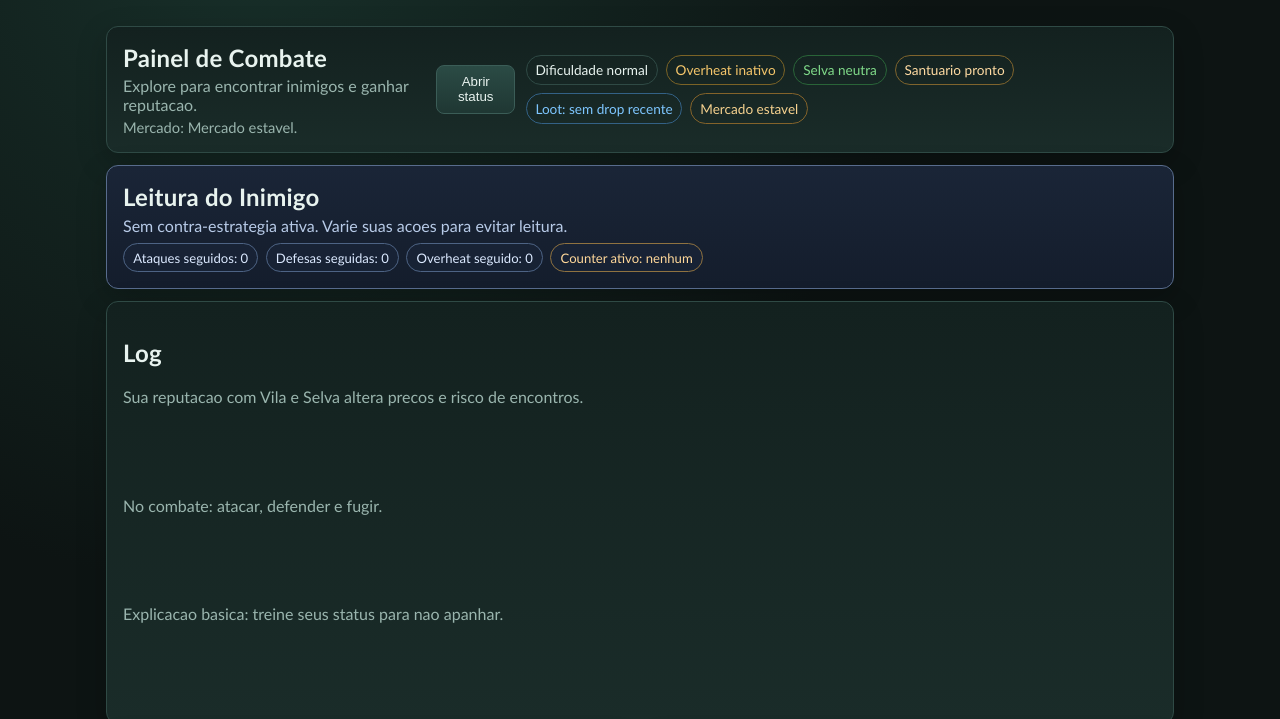
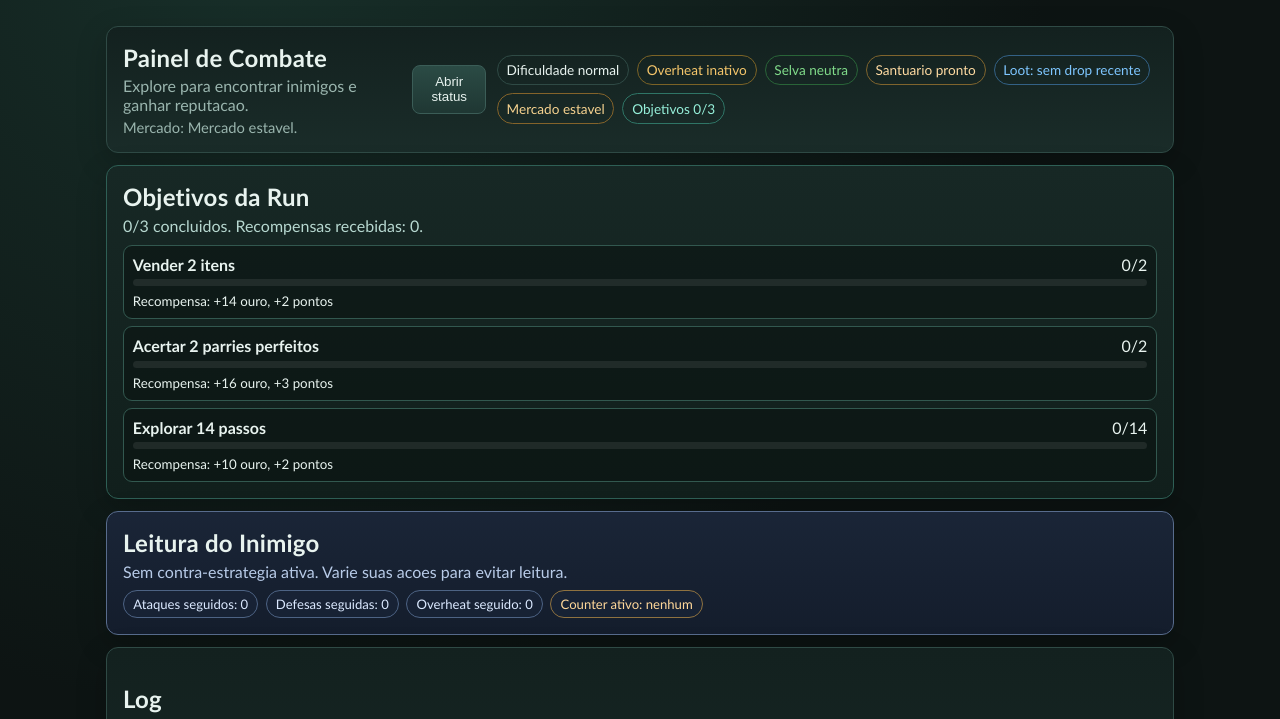
Before and after one commit to shida0836-cpu/AIcodingtest, a plain HTML site: page index.html in a window 1280 px wide. Both pictures are taken after a click on the button "Iniciar jogo". Shown: the part 81-800 px from the top of the page. Drawn offline with Linux system fonts and the light colour scheme.

Commit message:
chore_atualizacao_automatica

```diff
--- a/index.html
+++ b/index.html
@@ -31,6 +31,13 @@
           <button id="toggle-status-btn" type="button" aria-expanded="false">Abrir status</button>
           <div id="battle-tags" class="battle-tags"></div>
         </div>
+      </section>
+      <section id="objectives-panel" class="card objectives-panel">
+        <div class="objectives-head">
+          <h2>Objetivos da Run</h2>
+          <p id="objectives-hint">Complete objetivos para ganhar ouro e pontos de status.</p>
+        </div>
+        <div id="objectives-list" class="objectives-list"></div>
       </section>
       <section id="enemy-adaptation-panel" class="card adaptation-panel">
         <h2>Leitura do Inimigo</h2>
--- a/script.js
+++ b/script.js
@@ -96,6 +96,11 @@ const state = {
     },
     activeTag: null,
     tagTurnsLeft: 0
+  },
+  objectives: {
+    run: [],
+    completed: 0,
+    rewardsClaimed: 0
   },
   hdef: false,
   inventories: new Map(),
@@ -231,6 +236,9 @@ function renderCombatHud() {
     ? `Loot: ${state.loot.lastDrops[0].rarity}`
     : "Loot: sem drop recente";
   const marketState = getMarketPulseLabel();
+  const objectiveState = state.objectives.run.length > 0
+    ? `Objetivos ${state.objectives.completed}/${state.objectives.run.length}`
+    : "Objetivos inativos";
 
   tags.innerHTML = `
     <span class="tag">${pulse}</span>
@@ -239,6 +247,7 @@ function renderCombatHud() {
     <span class="tag shrine">${shrineState}</span>
     <span class="tag loot">${lootState}</span>
     <span class="tag market">${marketState}</span>
+    <span class="tag objective">${objectiveState}</span>
   `;
 
   hint.textContent = state.battle
@@ -270,6 +279,79 @@ function renderEnemyAdaptation() {
     <span class="adapt-tag">Overheat seguido: ${ovh}</span>
     <span class="adapt-tag counter">${active ? `Counter ativo: ${active.label}` : "Counter ativo: nenhum"}</span>
   `;
+}
+
+function createRunObjectives() {
+  const pool = [
+    { id: "wins", label: "Vencer 3 batalhas", target: 3, progress: 0, reward: { gold: 18, statsPoint: 3 } },
+    { id: "walk", label: "Explorar 14 passos", target: 14, progress: 0, reward: { gold: 10, statsPoint: 2 } },
+    { id: "trade", label: "Comprar 2 itens na loja", target: 2, progress: 0, reward: { gold: 12, statsPoint: 2 } },
+    { id: "merchant", label: "Vender 2 itens", target: 2, progress: 0, reward: { gold: 14, statsPoint: 2 } },
+    { id: "parry", label: "Acertar 2 parries perfeitos", target: 2, progress: 0, reward: { gold: 16, statsPoint: 3 } }
+  ];
+  const picked = [];
+  const used = new Set();
+  const amount = rand(2, 3);
+  while (picked.length < amount && used.size < pool.length) {
+    const idx = rand(0, pool.length - 1);
+    if (used.has(idx)) continue;
+    used.add(idx);
+    picked.push({ ...pool[idx], done: false });
+  }
+  state.objectives.run = picked;
+  state.objectives.completed = 0;
+  state.objectives.rewardsClaimed = 0;
+}
+
+function bumpObjective(id, amount = 1) {
+  if (!state.objectives.run || state.objectives.run.length === 0) return;
+  state.objectives.run.forEach((objective) => {
+    if (objective.id !== id || objective.done) return;
+    objective.progress = Math.min(objective.target, objective.progress + amount);
+    if (objective.progress >= objective.target) {
+      objective.done = true;
+      state.objectives.completed += 1;
+      state.gold += objective.reward.gold;
+      state.statsPoint += objective.reward.statsPoint;
+      state.objectives.rewardsClaimed += 1;
+      log(
+        `Objetivo concluido: ${objective.label}. Recompensa: +${objective.reward.gold} ouro e +${objective.reward.statsPoint} pontos.`,
+        "good"
+      );
+    }
+  });
+}
+
+function renderObjectives() {
+  const list = $("objectives-list");
+  const hint = $("objectives-hint");
+  if (!list || !hint) return;
+  const run = state.objectives.run || [];
+  if (run.length === 0) {
+    list.innerHTML = "<p>Nenhum objetivo gerado para esta run.</p>";
+    hint.textContent = "Inicie a run para receber objetivos aleatorios.";
+    return;
+  }
+
+  const doneCount = run.filter((entry) => entry.done).length;
+  hint.textContent = `${doneCount}/${run.length} concluidos. Recompensas recebidas: ${state.objectives.rewardsClaimed}.`;
+  list.innerHTML = "";
+  run.forEach((objective) => {
+    const pct = Math.floor((objective.progress / objective.target) * 100);
+    const row = document.createElement("div");
+    row.className = `objective-row ${objective.done ? "done" : ""}`;
+    row.innerHTML = `
+      <div class="objective-top">
+        <strong>${objective.label}</strong>
+        <span>${objective.progress}/${objective.target}</span>
+      </div>
+      <div class="objective-track">
+        <div class="objective-fill" style="width:${pct}%"></div>
+      </div>
+      <small>Recompensa: +${objective.reward.gold} ouro, +${objective.reward.statsPoint} pontos</small>
+    `;
+    list.appendChild(row);
+  });
 }
 
 function shiftReputation(faction, delta, reason) {
@@ -512,6 +594,7 @@ function move() {
   if (state.progressoLocal < passosN) {
     state.progressoLocal += 1;
     state.passos += 1;
+    bumpObjective("walk");
     coolDownMarket();
     tickShrineCooldown();
     maybeRandomFlavor();
@@ -747,6 +830,7 @@ function enemyTurn() {
       const perfectParryChance = Math.max(0.2, Math.min(0.55, 0.35 + speedDiff / 100));
       if (Math.random() < perfectParryChance) {
         const parry = ParryOverheat.addPerfectParryHeat(state.parry);
+        bumpObjective("parry");
         p.fullDef = true;
         log("Parry perfeito! Nenhum dano recebido e calor acumulado.", "good");
         if (parry.overheated) {
@@ -790,6 +874,7 @@ function checkBattleEnd() {
     if (adapt && adapt.message) log(adapt.message, "warn");
     p.gainXp(state.xpReward, state, log);
     state.gold += state.goldReward;
+    bumpObjective("wins");
     maybeDropAffixLoot();
     shiftReputation("vila", 4, "Monstro derrotado.");
     shiftReputation("selva", -3, "Criaturas da selva reagiram.");
@@ -968,6 +1053,7 @@ function buyItem(idx) {
 
   state.gold -= preco;
   getInventory(state.player.name).push(createAffixWeapon(item, { forcedRarity: "Comum" }));
+  bumpObjective("trade");
   updateDemand(item.name, 0.16);
   log(`Comprou ${item.name} por ${preco} ouro.`, "good");
   shiftReputation("vila", 2, "Compra concluida.");
@@ -987,6 +1073,7 @@ function sellItem(index) {
   const sellPrice = Math.max(1, Math.floor((item.dano * mult * surge) / 1.45));
   inv.splice(index, 1);
   state.gold += sellPrice;
+  bumpObjective("merchant");
   updateDemand(item.name.split(" - ")[0], -0.12);
   log(`Vendeu ${item.name} por ${sellPrice} ouro.`, "warn");
   shiftReputation("vila", 1, "Venda para a vila.");
@@ -1116,6 +1203,7 @@ function renderAll() {
   renderShop();
   renderShrine();
   renderLootFeed();
+  renderObjectives();
   updateCombatButtons();
 }
 
@@ -1187,6 +1275,7 @@ function startGame() {
 
   getInventory(state.player.name);
   getInventory("vilajero");
+  createRunObjectives();
   state.shopStock.forEach((item) => ensureDemandKey(item.name));
 
   $("start-screen").classList.add("hidden");
@@ -1195,6 +1284,7 @@ function startGame() {
   log("Explicacao basica: treine seus status para nao apanhar.");
   log("No combate: atacar, defender e fugir.");
   log("Sua reputacao com Vila e Selva altera precos e risco de encontros.");
+  log("A run recebeu objetivos secundarios com recompensas cumulativas.", "warn");
   renderAll();
 }
 
--- a/style.css
+++ b/style.css
@@ -172,6 +172,63 @@ body {
 .tag.market {
   border-color: #84632a;
   color: #f6d28f;
+}
+
+.tag.objective {
+  border-color: #2f7566;
+  color: #96f0da;
+}
+
+.objectives-panel {
+  margin-bottom: 0.75rem;
+  border-color: #2e5f55;
+  background: linear-gradient(180deg, #172825, #111f1c);
+}
+
+.objectives-head h2 {
+  margin: 0;
+}
+
+#objectives-hint {
+  margin: 0.35rem 0 0.6rem;
+  color: #b7d8d0;
+}
+
+.objectives-list {
+  display: grid;
+  gap: 0.45rem;
+}
+
+.objective-row {
+  border: 1px solid #32584f;
+  border-radius: 9px;
+  padding: 0.55rem;
+  background: rgba(9, 17, 15, 0.5);
+}
+
+.objective-row.done {
+  border-color: #3f7d56;
+  background: rgba(13, 36, 22, 0.55);
+}
+
+.objective-top {
+  display: flex;
+  justify-content: space-between;
+  gap: 0.5rem;
+  margin-bottom: 0.35rem;
+}
+
+.objective-track {
+  height: 7px;
+  border-radius: 999px;
+  background: rgba(255, 255, 255, 0.08);
+  overflow: hidden;
+  margin-bottom: 0.25rem;
+}
+
+.objective-fill {
+  height: 100%;
+  background: linear-gradient(90deg, #5ac8a9, #9aebdd);
 }
 
 .subpanel {
@@ -413,6 +470,11 @@ input:focus-visible {
     text-align: center;
   }
 
+  .objective-top {
+    flex-direction: column;
+    gap: 0.2rem;
+  }
+
   #inventory-panel .row {
     display: grid;
     grid-template-columns: 1fr;
```
Also changed, not shown: .codex-random-feature-history.json.
